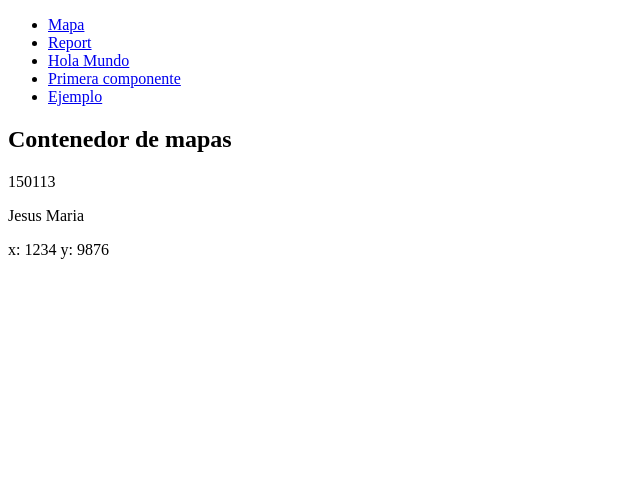
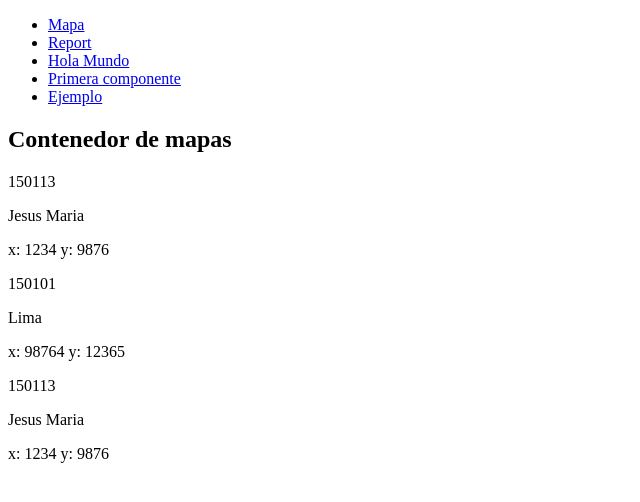
Before and after one commit to neotrons/inei_curso_angular, an Angular app: page /map in a window 1280 px wide. Shown: the top 502 px of the page, without its empty margins (0-640 px from the left). Built offline with nearby package versions, Linux system fonts and the light colour scheme.

Commit message:
feat: add ngfor using input

```diff
--- a/src/app/modules/maps/map-container/map-container.component.html
+++ b/src/app/modules/maps/map-container/map-container.component.html
@@ -1,2 +1,3 @@
 <h2>Contenedor de mapas</h2>
 <app-map-render [data]="ubigeoSelected"></app-map-render>
+<app-map-render [data]="ubigeoSelected" *ngFor="let ubigeoSelected of ubigeosSelected"></app-map-render>
--- a/src/app/modules/maps/map-container/map-container.component.ts
+++ b/src/app/modules/maps/map-container/map-container.component.ts
@@ -13,6 +13,19 @@ export class MapContainerComponent implements OnInit {
     nombre: "Jesus Maria",
     point: [1234, 9876]
   }
+
+  ubigeosSelected: UbigeoData[] = [
+    {
+      ubigeo: "150101",
+      nombre: "Lima",
+      point: [98764, 12365]
+    },
+    {
+      ubigeo: "150113",
+      nombre: "Jesus Maria",
+      point: [1234, 9876]
+    }
+  ]
   constructor() { }
 
   ngOnInit(): void {
```
